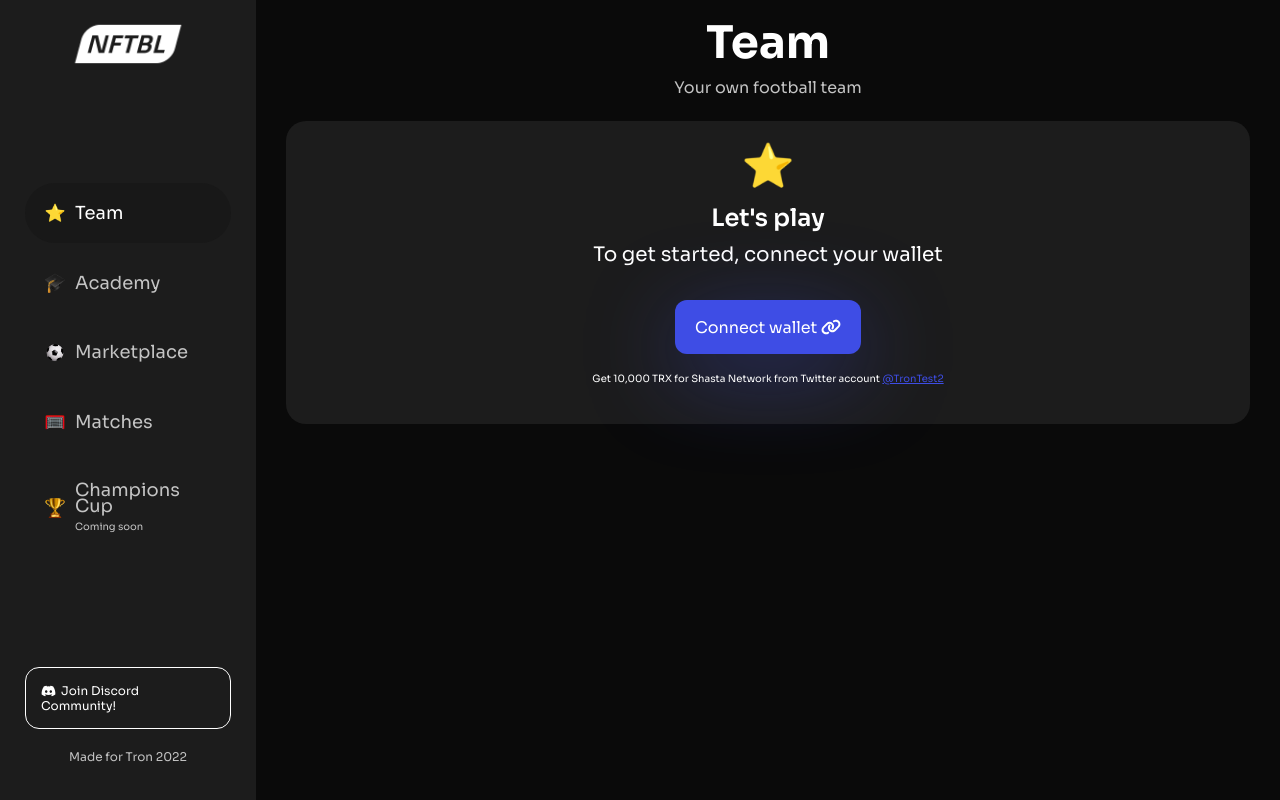
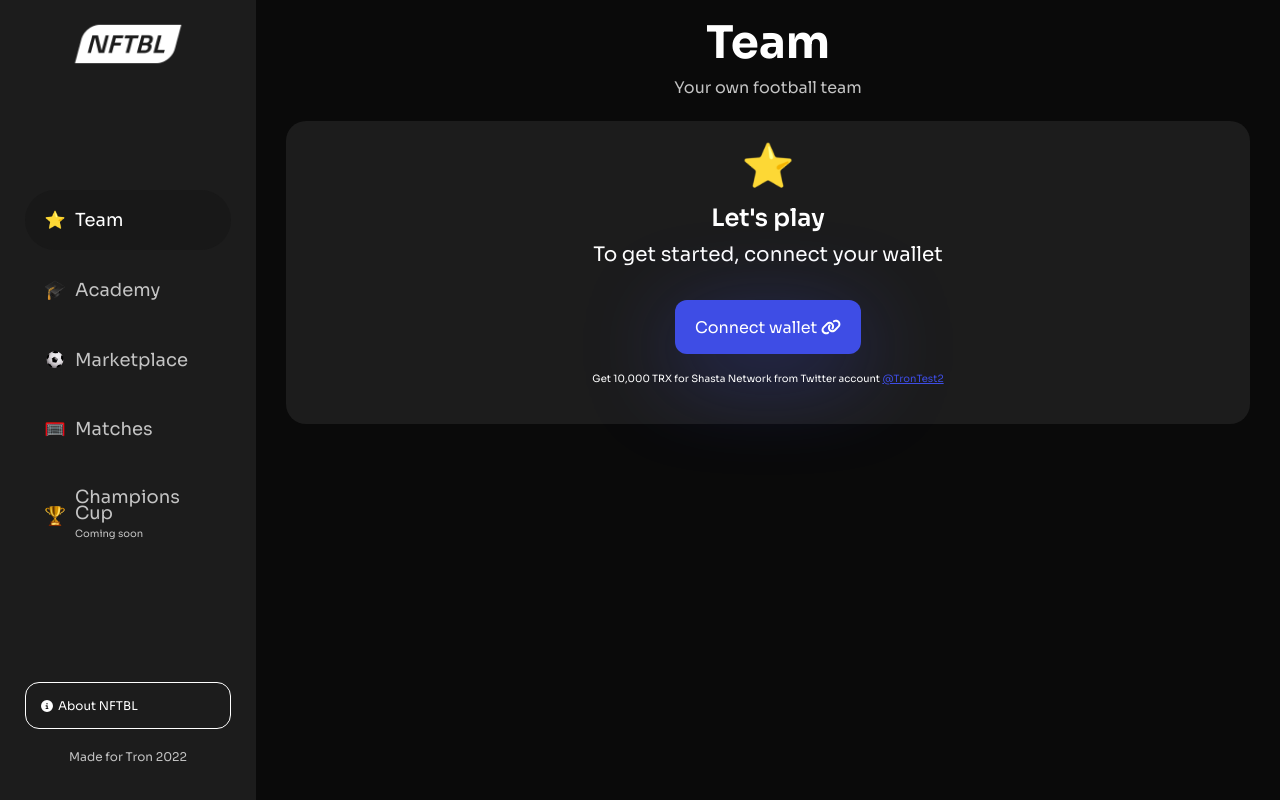
Before and after one commit to mike-petrov/nftbl-game, a React (Create React App) app in the folder web/: page / in a window 1280 px wide. Built offline with nearby package versions, Linux system fonts and the light colour scheme.

Commit message:
Update discord_block
Signed-off-by: Mike Petrov <mis5116@yandex.ru>

```diff
--- a/web/src/App.jsx
+++ b/web/src/App.jsx
@@ -17,6 +17,7 @@ import {
     faRightFromBracket,
     faCheck,
     faRotate,
+    faCircleInfo,
 } from '@fortawesome/free-solid-svg-icons';
 import {
     faHeart,
@@ -36,6 +37,7 @@ library.add(
   faCheck,
   faRotate,
   faDiscord,
+  faCircleInfo,
 );
 
 // const TronWeb = require('tronweb');
@@ -362,8 +364,8 @@ const App = () => {
           </Link>
         </div>
         <div className="sidebar_block sidebar_block_bottom">
-          <a className="discord_block" href="https://discord.gg/kYnwVVqf" target="_blank" rel="noopener noreferrer">
-            <FontAwesomeIcon icon={['fab', 'discord']} />Join Discord Community!
+          <a className="discord_block" href="https://docs.google.com/presentation/d/1-OkhgdZIFJuXmFKdQRAFIxKvY-MCsWMhgd02l6AXjOE/" target="_blank" rel="noopener noreferrer">
+            <FontAwesomeIcon icon={['fas', 'circle-info']} />About NFTBL
           </a>
           <div className="subtitle" style={{ fontSize: 12 }}>Made for Tron 2022</div>
         </div>
```
